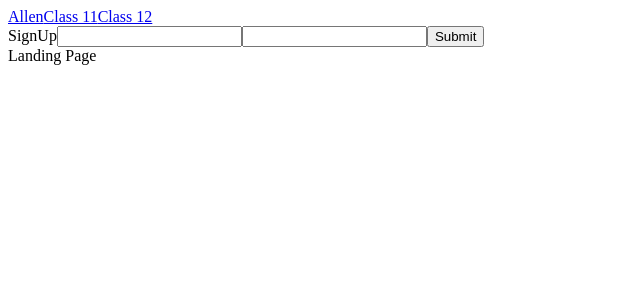
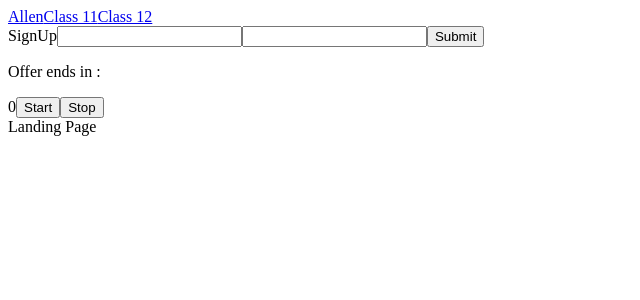
Before and after one commit to Shivam30Mishra/React---Router, a React (Vite) app: page / in a window 1280 px wide. Shown: the top 300 px of the page, without its empty margins (0-640 px from the left). Built offline with nearby package versions, Linux system fonts and the light colour scheme.

Commit message:
added the Timer.jsx file to understand the useRef

```diff
--- a/src/App.jsx
+++ b/src/App.jsx
@@ -1,5 +1,6 @@
 import { BrowserRouter, Routes, Route, Link, useNavigate, Outlet } from 'react-router-dom'
 import { Input } from "./Ref"
+import { Timer } from './Timer'
 
 function App() {
   return (
@@ -23,6 +24,8 @@ function Layout() {
   return (<div style={{height:"100vh"}}>
     <Header />
     <Input />
+    <p>Offer ends in : </p>
+    <Timer />
     <div style={{height:"90vh"}}>
       <Outlet />
     </div>
--- /dev/null
+++ b/src/Timer.jsx
@@ -0,0 +1,52 @@
+import { useState, useRef } from 'react';
+
+export function Timer() {
+  const [currentCount, setCount] = useState(0);
+  const timerRef = useRef(null);
+
+  function StartClock() {
+    if (timerRef.current !== null) return; // prevent multiple intervals
+
+    timerRef.current = setInterval(() => {
+      setCount(c => c + 1);
+    }, 1000);
+  }
+
+  function StopClock() {
+    clearInterval(timerRef.current);
+    timerRef.current = null;
+  }
+
+  return (
+    <>
+      {currentCount}
+      <button onClick={StartClock}>Start</button>
+      <button onClick={StopClock}>Stop</button>
+    </>
+  );
+}
+
+
+// export function Timer() {
+//   const [ currentCount, setCount ] = useState(0);
+//   let timer = 0;
+
+//   function StartClock(){
+//     timer = setInterval(function() {
+//       setCount(c => c+1)
+//     },5000); // setInterval returns a value that is what the count
+//   }
+
+//   function StopClock(){
+//     console.log(timer);
+//     clearInterval(timer);
+//   }
+
+//   return (
+//     <>
+//       { currentCount }
+//       <button onClick={StartClock}>Start</button>
+//       <button onClick={StopClock}>Stop</button>
+//     </>
+//   )
+// }
```
